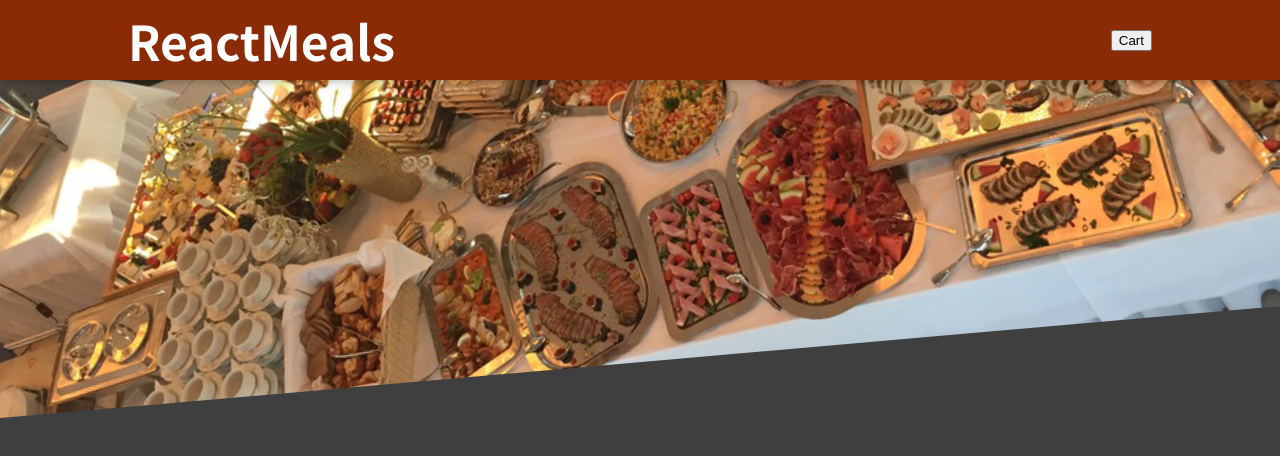
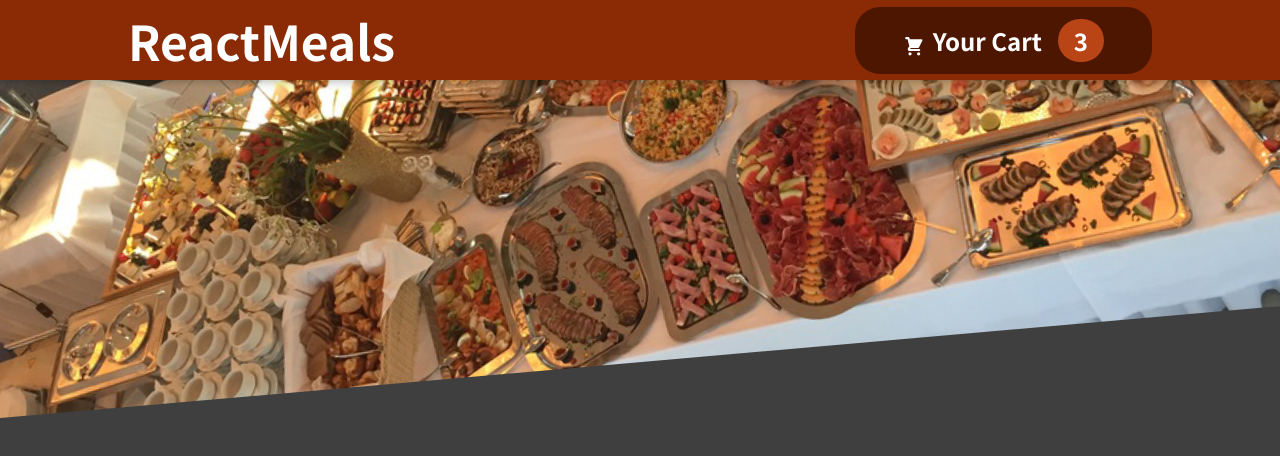
Before and after one commit to ghanayemomar/DummyShoppingCartApp, a React (Create React App) app: page / in a window 1280 px wide. Shown: the top 456 px of the page. Built offline with nearby package versions, Linux system fonts and the light colour scheme.

Commit message:
134-Adding Cart Button

```diff
--- /dev/null
+++ b/src/components/Cart/CartIcon.js
@@ -0,0 +1,13 @@
+const CartIcon = () => {
+    return (
+      <svg
+        xmlns='http://www.w3.org/2000/svg'
+        viewBox='0 0 20 20'
+        fill='currentColor'
+      >
+        <path d='M3 1a1 1 0 000 2h1.22l.305 1.222a.997.997 0 00.01.042l1.358 5.43-.893.892C3.74 11.846 4.632 14 6.414 14H15a1 1 0 000-2H6.414l1-1H14a1 1 0 00.894-.553l3-6A1 1 0 0017 3H6.28l-.31-1.243A1 1 0 005 1H3zM16 16.5a1.5 1.5 0 11-3 0 1.5 1.5 0 013 0zM6.5 18a1.5 1.5 0 100-3 1.5 1.5 0 000 3z' />
+      </svg>
+    );
+  };
+
+  export default CartIcon;
--- a/src/components/Layout/Header.js
+++ b/src/components/Layout/Header.js
@@ -1,12 +1,13 @@
 import React from 'react'
 import mealsImage from '../../assets/meals.jpg'
+import HeaderCartButton from './HeaderCartButton';
 import classes from './Header.module.css';
 
 const Header = (props) => {
     return <React.Fragment>
         <header className={classes.header}>
             <h1>ReactMeals</h1>
-            <button>Cart</button>
+            <HeaderCartButton></HeaderCartButton>
         </header>
         <div className={classes['main-image']}>
             <img src={mealsImage} alt="A table full of delicious food!" />
--- /dev/null
+++ b/src/components/Layout/HeaderCartButton.js
@@ -0,0 +1,18 @@
+import CartIcon from "../Cart/CartIcon";
+import classes from './HeaderCartButton.module.css'
+import React from "react";
+const HeaderCartButton = (props) => {
+  return (
+    <button className={classes.button}>
+      <span className={classes.icon}>
+        <CartIcon />
+      </span>
+
+      <span>Your Cart</span>
+
+      <span className={classes.badge}>3</span>
+
+    </button>
+  );
+};
+export default HeaderCartButton;
--- /dev/null
+++ b/src/components/Layout/HeaderCartButton.module.css
@@ -0,0 +1,59 @@
+.button {
+    cursor: pointer;
+    font: inherit;
+    border: none;
+    background-color: #4d1601;
+    color: white;
+    padding: 0.75rem 3rem;
+    display: flex;
+    justify-content: space-around;
+    align-items: center;
+    border-radius: 25px;
+    font-weight: bold;
+  }
+
+  .button:hover,
+  .button:active {
+    background-color: #2c0d00;
+  }
+
+  .icon {
+    width: 1.35rem;
+    height: 1.35rem;
+    margin-right: 0.5rem;
+  }
+
+  .badge {
+    background-color: #b94517;
+    padding: 0.25rem 1rem;
+    border-radius: 25px;
+    margin-left: 1rem;
+    font-weight: bold;
+  }
+
+  .button:hover .badge,
+  .button:active .badge {
+    background-color: #92320c;
+  }
+
+  .bump {
+    animation: bump 300ms ease-out;
+  }
+
+  @keyframes bump {
+    0% {
+      transform: scale(1);
+    }
+    10% {
+      transform: scale(0.9);
+    }
+    30% {
+      transform: scale(1.1);
+    }
+    50% {
+      transform: scale(1.15);
+    }
+    100% {
+      transform: scale(1);
+    }
+  }
```
Also changed, not shown: 1 other file (tests, documents, lock files or other folders).
